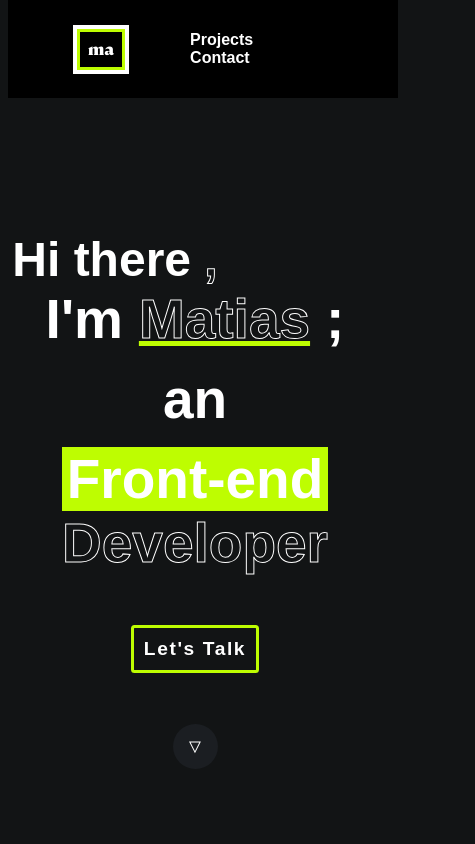
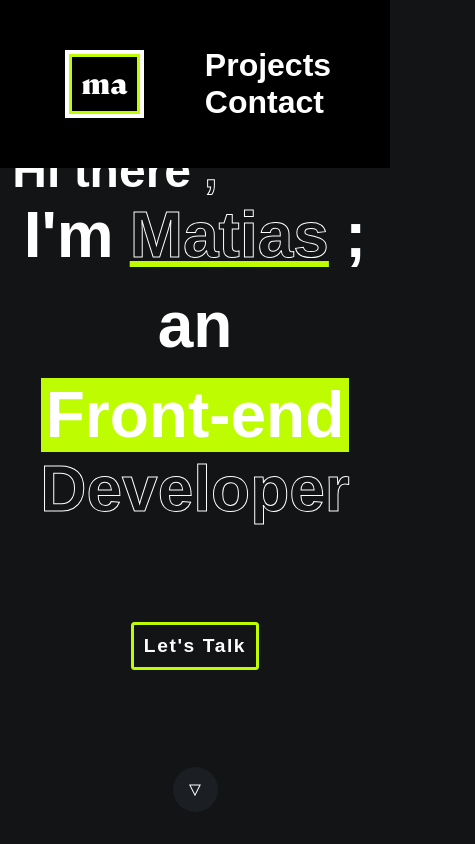
Before and after one commit to estreat1ng/fcc-responsive-web-design, a plain HTML site: page portfolio-webpage/index.html in a window 390 px wide. Shown: the top 844 px of the page, 475 px wide, since content can reach past the window. Drawn offline with nearby package versions, Linux system fonts and the light colour scheme; a script that the page names is missing; a web font is replaced by a local one.

Commit message:
Agregado de nuevas medias queries para mas reactividad

```diff
--- a/portfolio-webpage/styles.css
+++ b/portfolio-webpage/styles.css
@@ -99,6 +99,29 @@ html {
     margin-top: var(--header-height);
 }
 
+/*---- Reactive Section ----*/
+@media (max-width: 1000px) {
+    .navbar-content {
+        font-size: 2rem;
+    }
+    .logo-border {
+        font-size: 1.75rem;
+        border: 0.5rem solid var(--milk);
+    }
+    .logo-wrapper {
+        border: 0.4rem;
+    }
+    #welcome-section {
+        width: 100%;
+        margin: 0;
+        background-color: var(--bg-color);
+    }
+    .introduction {
+        font-size: 5rem;
+    }
+}
+
+
 /*-------------- Navbar Section ---------------*/
 
 #navbar /*<header>*/
@@ -106,6 +129,7 @@ html {
     background-color: black;
     position: fixed;
     top: 0;
+    left: 0;
     width: 100vw;
     z-index: 10;
 }
@@ -124,7 +148,7 @@ html {
 {
     color: var(--milk);
     text-decoration: none;
-    padding: 8px;
+    padding: 0.6rem;
     border: solid var(--spinetta-color);
     display: flex;
     font-family: 'NocturneSerif-ExtraBold', 'nocturne-serif', 'serif';
@@ -143,7 +167,7 @@ html {
 
 .logo-border
 {
-    border: solid 4px var(--milk);
+    border: solid .25rem var(--milk);
     display: flex;
     transition: border-color .225s ease-in-out .14s;
 }
@@ -194,6 +218,7 @@ html {
     display: flex;
     justify-content: center;
     align-items: center;
+    font-size: 10rem;
     /*margin-right: 2.5rem;*/
 }
 
@@ -212,7 +237,7 @@ html {
     margin-bottom: 0;
     max-width: 100%;
     flex-wrap: wrap;
-    font-size: 55px;
+    font-size: 4rem;
     gap: 1rem;
 }
 
@@ -245,11 +270,11 @@ html {
     .title-welcome:nth-of-type(.btn){
         flex-direction: column;
         align-items: center;
-        font-size: 55px;
+        font-size: 5rem;
     }
 
     h1 {
-        font-size: 38px;
+        font-size: 2.5rem;
     }
 
     .wave {
@@ -267,6 +292,9 @@ html {
         text-align: center;
         flex-direction: column;
     }
+    .title-welcome h1 {
+
+    }
 }
 
 .btn-wrapper {
@@ -278,8 +306,8 @@ html {
 }
 
 .welcome-btn {
-    margin: 50px auto;
-    width: 35rem;
+    margin: 6rem auto;
+    width: 35vw;
     height: 3rem;
 }
 
```
